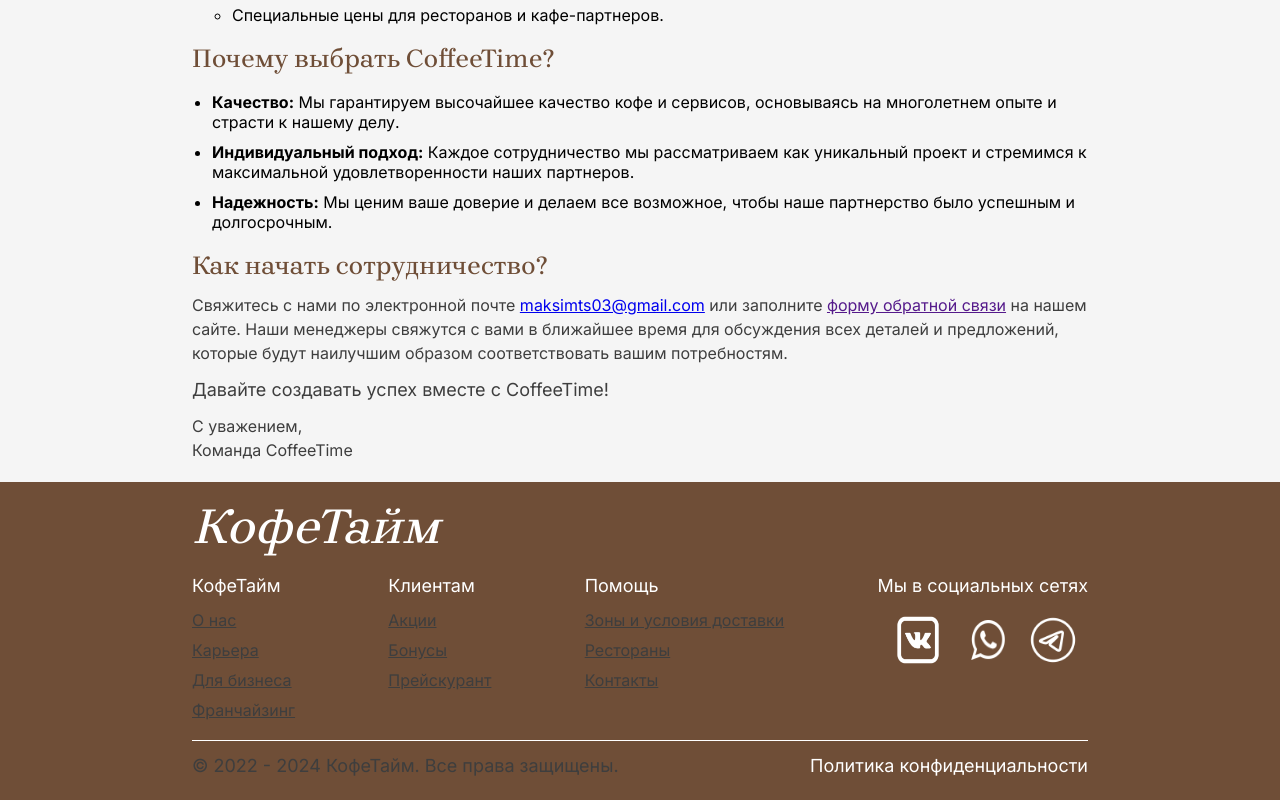
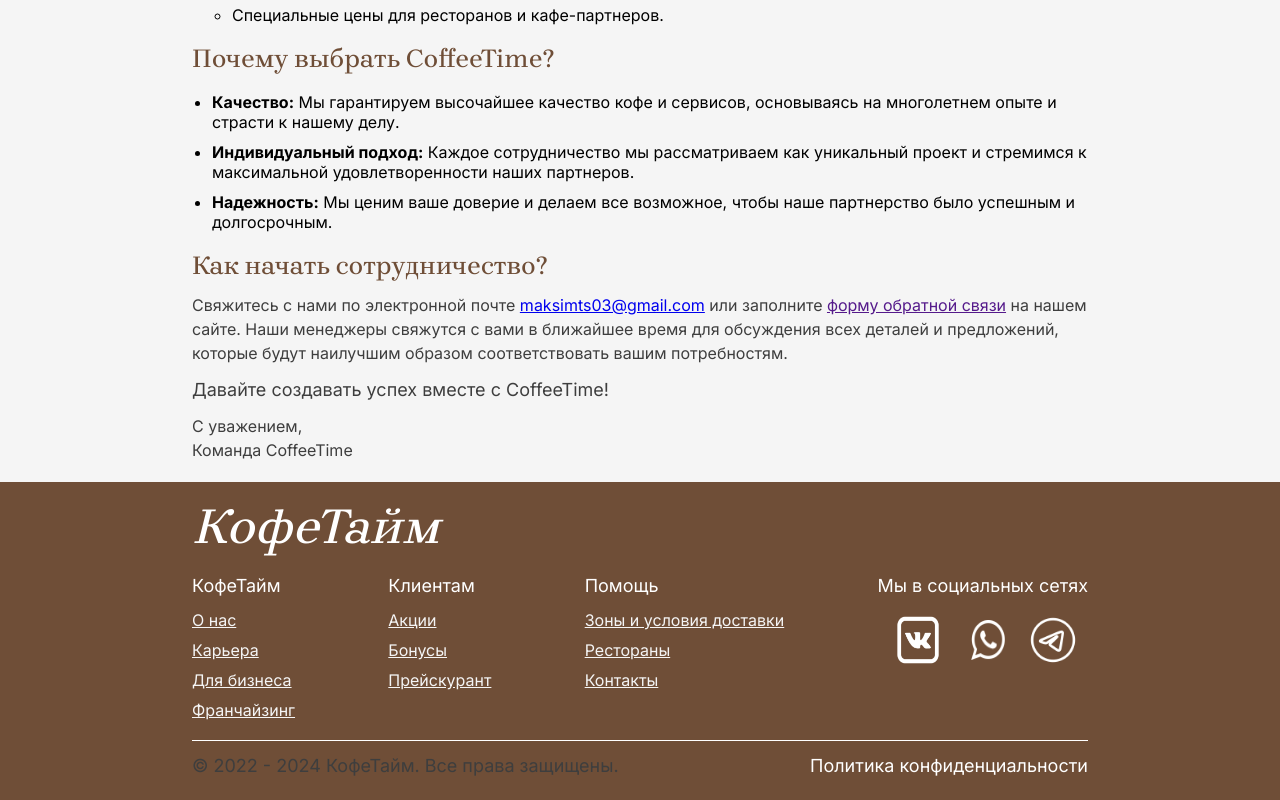
Before and after one commit to ManaTeWai/coffee, a Next.js app: page /business in a window 1280 px wide. Shown: the part 941-1741 px from the top of the page. Built offline with nearby package versions, Linux system fonts and the light colour scheme; no server answers; a web font is replaced by a local one.

Commit message:
Update Footer.module.css

```diff
--- a/src/components/Footer/Footer.module.css
+++ b/src/components/Footer/Footer.module.css
@@ -51,7 +51,7 @@
   transition: all 300ms;
   text-decoration: underline;
 
-  color: var(--text-color);
+  color: var(--background-color);
 }
 
 .link:hover {
```
